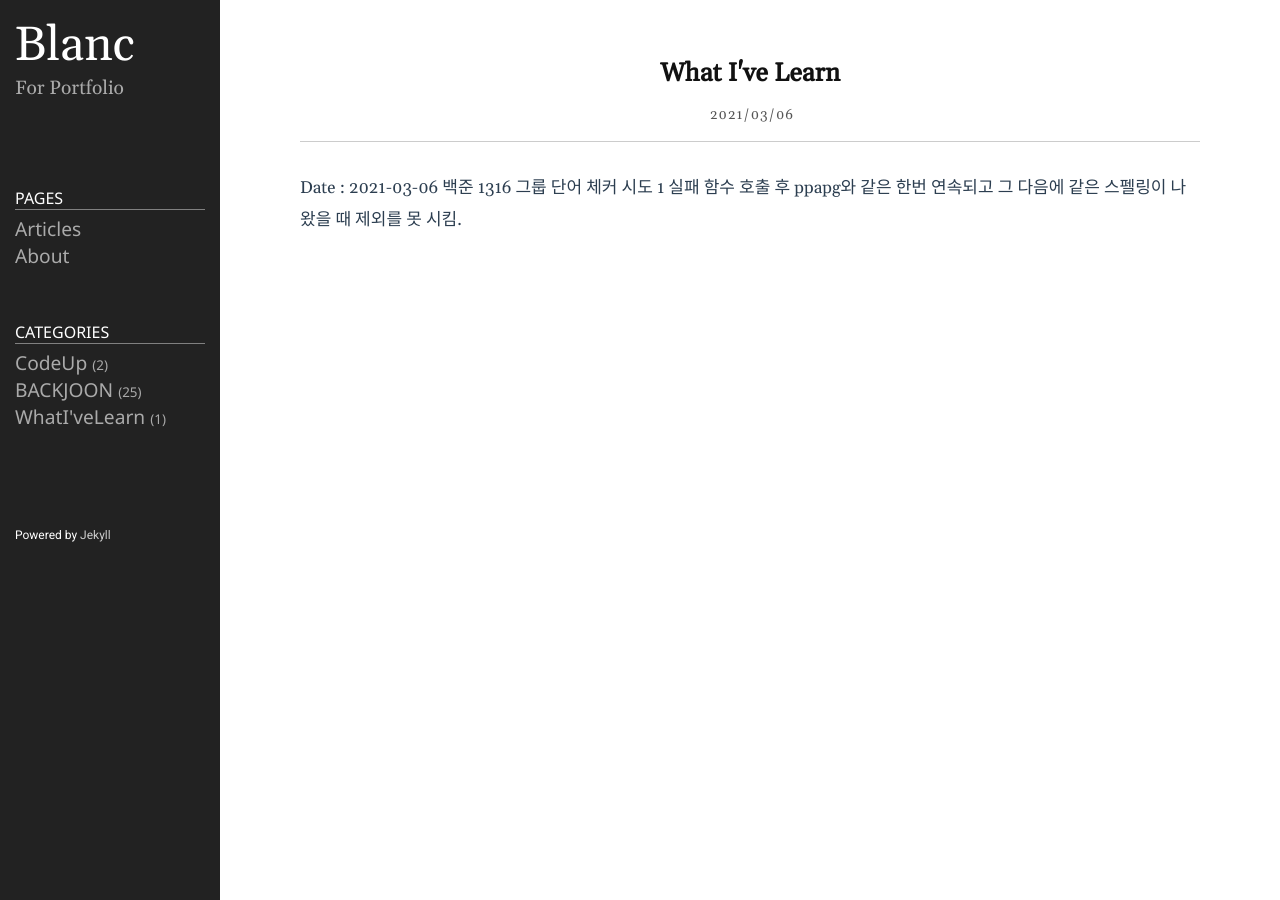
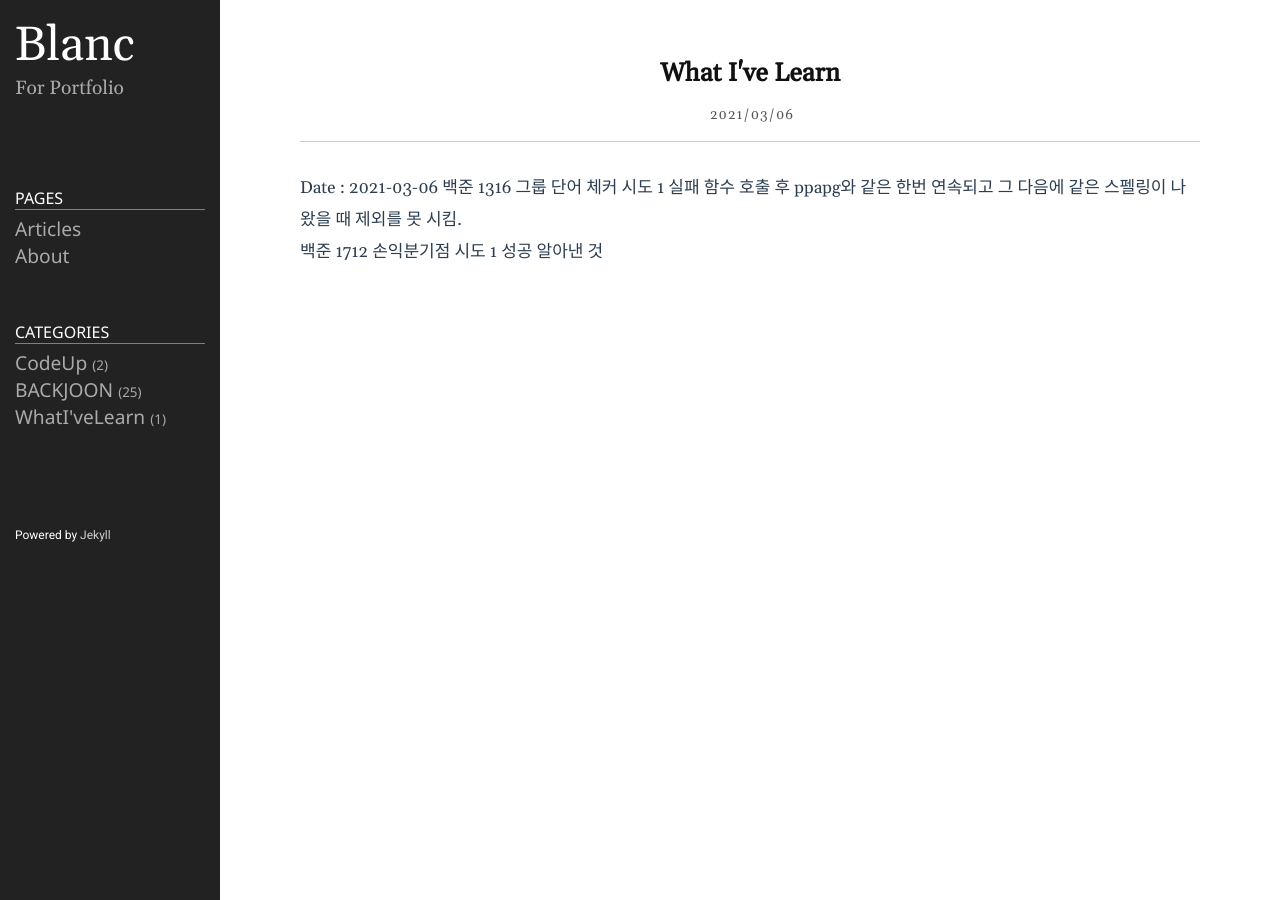
Before and after one commit to 1yoouoo/1yoouoo.gihub.io, a Jekyll site: the page built from _posts/WHAT I'VE LEARN/2021-03-06-What I've Learn.md, in a window 1280 px wide. Built offline with Jekyll 4.4.1, drawn with Linux system fonts in a browser that asks for light colours.

Commit message:
Update 2021-03-06-What I've Learn.md

```diff
--- a/_posts/WHAT I'VE LEARN/2021-03-06-What I've Learn.md
+++ b/_posts/WHAT I'VE LEARN/2021-03-06-What I've Learn.md
@@ -10,3 +10,7 @@ Date : 2021-03-06
 시도 1 실패
 함수 호출 후 ppapg와 같은 한번 연속되고 그 다음에 같은
 스펠링이 나왔을 때 제외를 못 시킴.
+
+백준 1712  손익분기점
+시도 1 성공
+알아낸 것
```
